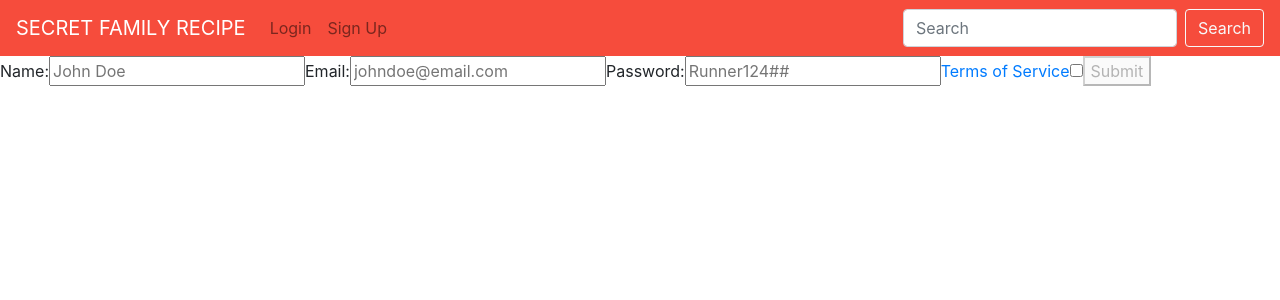
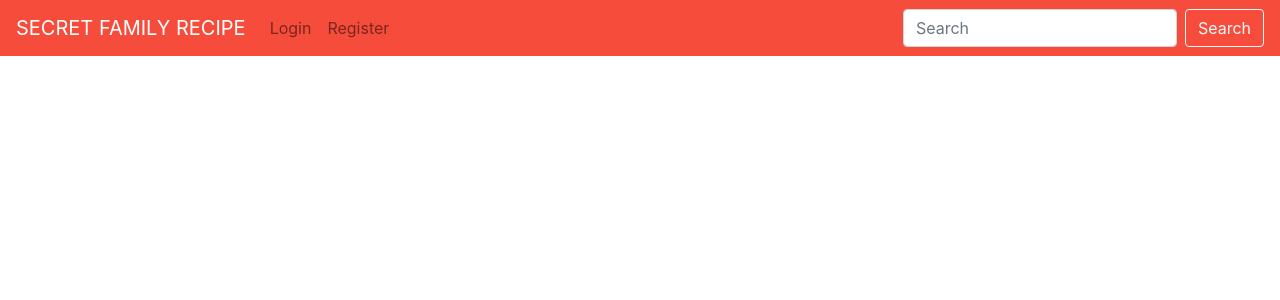
Before and after one commit to tt-webpt-105-Build-Week-2/Front-end, a React (Create React App) app in the folder secret-family-recipe/: page /sign-up in a window 1280 px wide. Shown: the top 300 px of the page. Built offline with nearby package versions, Linux system fonts and the light colour scheme.

Commit message:
changed link names

```diff
--- a/secret-family-recipe/src/App.js
+++ b/secret-family-recipe/src/App.js
@@ -1,5 +1,4 @@
 import { Switch, Route } from 'react-router-dom'
-
 
 import Navigation from './components/Navigation'
 import LoginForm from './Login/LoginForm';
@@ -11,7 +10,8 @@ function App() {
       <Navigation />
 
       <Switch>
-        <Route path='/sign-up' component={RegistrationForm} />
+
+        <Route path='/register' component={RegistrationForm} />
         <Route path='/login' component={LoginForm} />
       </Switch>
     </div>
--- a/secret-family-recipe/src/components/Navigation.js
+++ b/secret-family-recipe/src/components/Navigation.js
@@ -9,7 +9,7 @@ const Navigation = () => {
             <Navbar.Collapse id="basic-navbar-nav">
                 <Nav className="mr-auto">
                     <Nav.Link href="/login">Login</Nav.Link>
-                    <Nav.Link href="/sign-up">Sign Up</Nav.Link>
+                    <Nav.Link href="/register">Register</Nav.Link>
                 </Nav>
                 <Form inline>
                     <FormControl type="text" placeholder="Search" className="mr-sm-2" />
```
